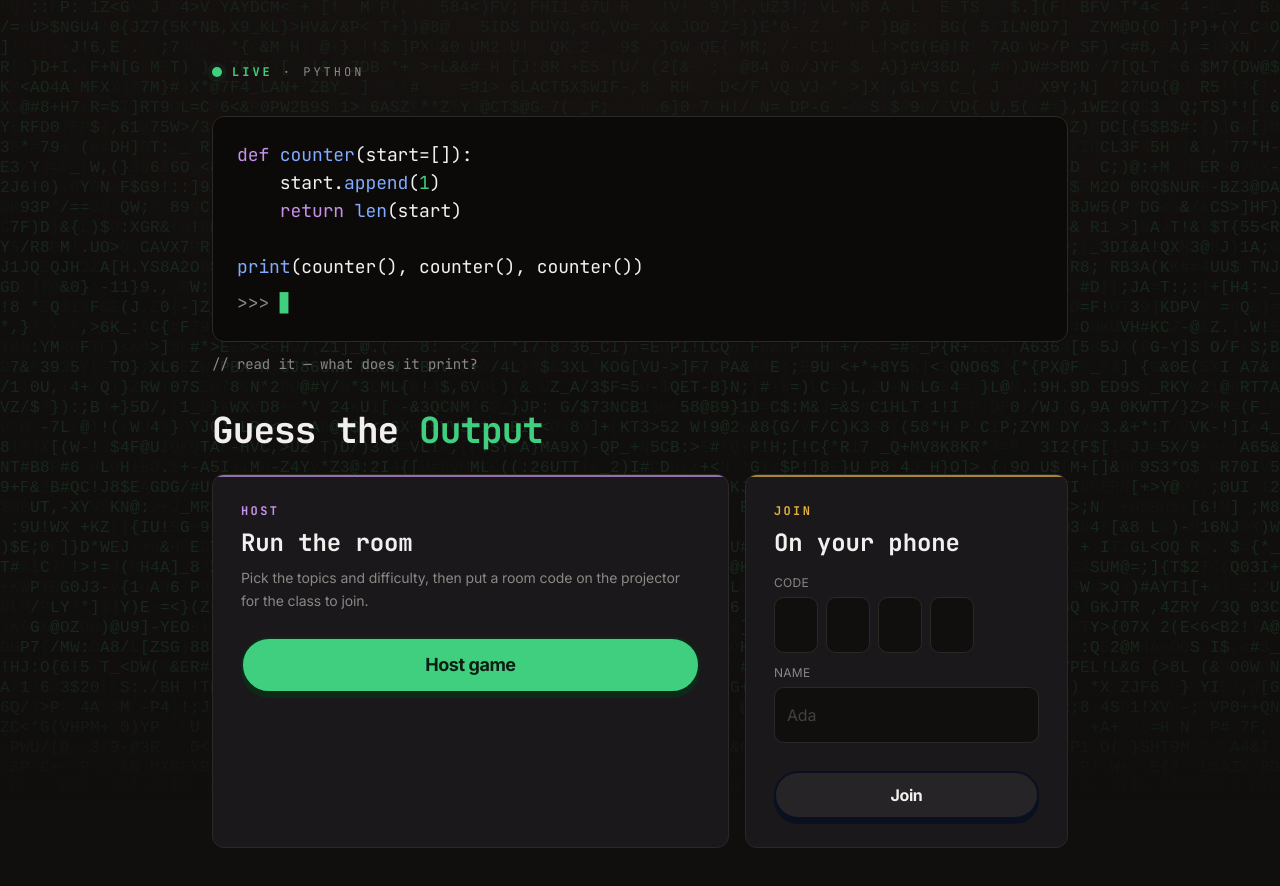
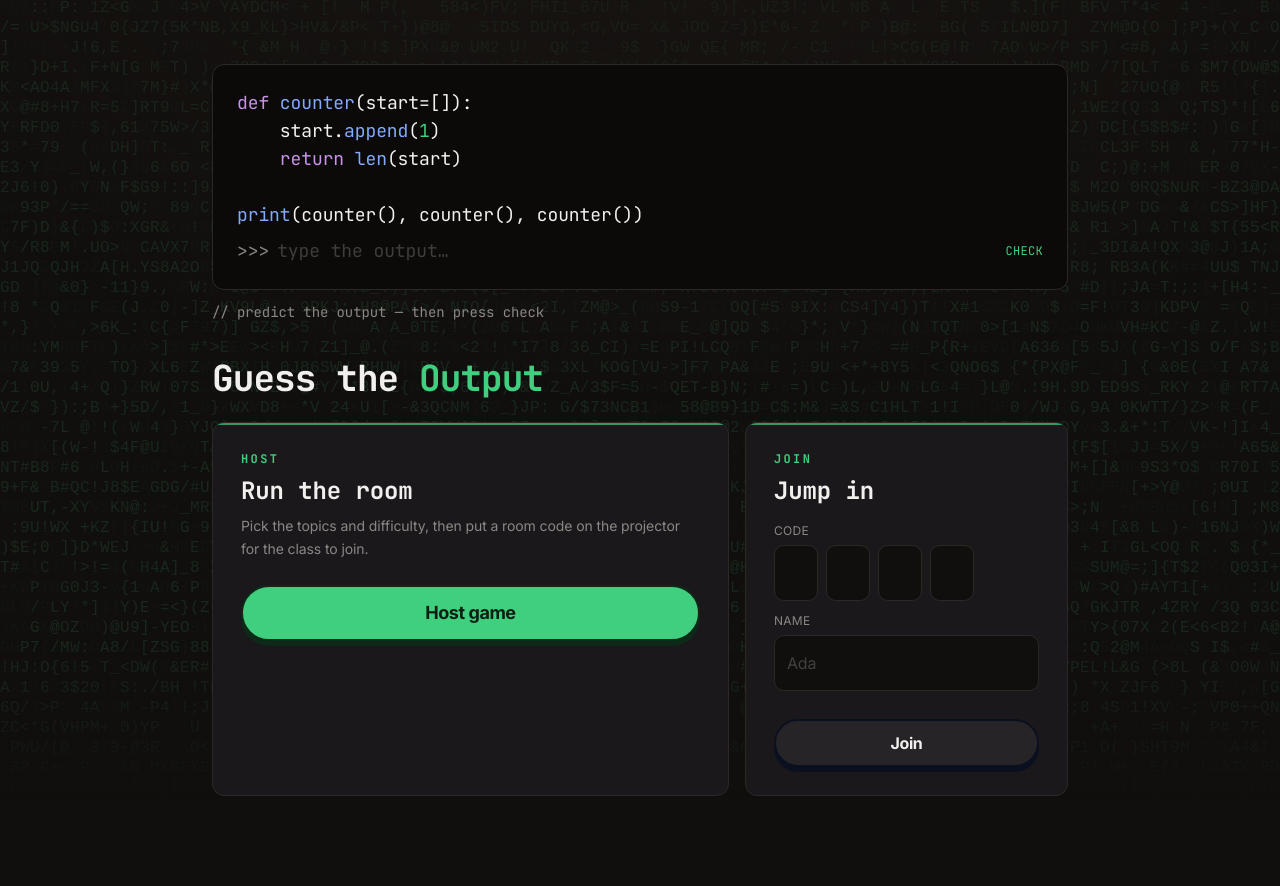
Before and after one commit to opensource-iis/Guess-The-Output, a React (Vite) app in the folder client/: page / in a window 1280 px wide. Shown: the top 886 px of the page. After the commit the page ends 860 px from the top, so only its background shows below. Built offline with nearby package versions, Linux system fonts and the light colour scheme; the HTML template or start-up script is replaced by a standard one.

Commit message:
Make the landing demo interactive and switch the cards to green

```diff
--- a/client/src/screens/Landing.tsx
+++ b/client/src/screens/Landing.tsx
@@ -10,6 +10,10 @@ const HERO = `def counter(start=[]):
     return len(start)
 
 print(counter(), counter(), counter())`
+
+// The hero snippet actually prints "1 2 3" — the default list is shared across the calls.
+const HERO_OUTPUT = '1 2 3'
+const normOut = (s: string) => s.trim().replace(/\s+/g, ' ')
 
 const CODE_LEN = 4
 
@@ -29,6 +33,18 @@ export default function Landing() {
   const [error, setError] = useState('')
   const boxRefs = useRef<(HTMLInputElement | null)[]>([])
   const code = chars.join('')
+
+  // Interactive demo — the visitor predicts the output right on the landing.
+  const [guess, setGuess] = useState('')
+  const [checked, setChecked] = useState<null | 'correct' | 'wrong'>(null)
+  function submitGuess(e: React.FormEvent) {
+    e.preventDefault()
+    setChecked(normOut(guess) === normOut(HERO_OUTPUT) ? 'correct' : 'wrong')
+  }
+  function resetGuess() {
+    setGuess('')
+    setChecked(null)
+  }
 
   function setChar(i: number, raw: string) {
     const c = cleanChar(raw)
@@ -75,16 +91,6 @@ export default function Landing() {
   return (
     <main className="relative min-h-full">
       <div className="mx-auto flex min-h-full w-full max-w-4xl flex-col justify-center gap-9 px-5 py-12 sm:py-16">
-        {/* Live badge with a real pulsing dot */}
-        <div className="flex items-center gap-2.5">
-          <span className="relative flex h-2.5 w-2.5">
-            <span className="absolute inline-flex h-full w-full animate-ping rounded-full bg-primary opacity-70" />
-            <span className="relative inline-flex h-2.5 w-2.5 rounded-full bg-primary" />
-          </span>
-          <span className="font-display text-xs font-semibold uppercase tracking-[0.25em] text-primary">Live</span>
-          <span className="font-display text-xs uppercase tracking-[0.25em] text-muted-foreground">· Python</span>
-        </div>
-
         {/* SIGNATURE — the snippet is the hero, not a headline over noise */}
         <section className="animate-title-in">
           <div className="overflow-x-auto rounded-xl border border-border bg-[#0c0a09] px-5 py-5 shadow-sm sm:px-6 sm:py-6">
@@ -92,11 +98,46 @@ export default function Landing() {
               className="font-mono text-[15px] leading-relaxed text-foreground sm:text-lg"
               dangerouslySetInnerHTML={{ __html: highlighted }}
             />
-            <div className="mt-2 font-mono text-[15px] text-muted-foreground sm:text-lg">
-              &gt;&gt;&gt; <span className="animate-blink text-primary">▋</span>
-            </div>
+            {checked === null ? (
+              <form onSubmit={submitGuess} className="mt-2 flex items-center gap-2 font-mono text-[15px] sm:text-lg">
+                <span className="shrink-0 text-muted-foreground">&gt;&gt;&gt;</span>
+                <input
+                  value={guess}
+                  onChange={(e) => setGuess(e.target.value)}
+                  placeholder="type the output…"
+                  aria-label="Predict the output"
+                  autoComplete="off"
+                  spellCheck={false}
+                  className="min-w-0 flex-1 bg-transparent font-mono text-foreground caret-primary outline-none placeholder:text-muted-foreground/40"
+                />
+                <button type="submit" className="shrink-0 font-display text-xs uppercase tracking-wide text-primary hover:underline">
+                  check
+                </button>
+              </form>
+            ) : (
+              <div className="mt-2 font-mono text-[15px] sm:text-lg">
+                <div>
+                  <span className="text-muted-foreground">&gt;&gt;&gt;</span>{' '}
+                  <span className="text-foreground">{guess.trim() || '(nothing)'}</span>
+                </div>
+                {checked === 'correct' ? (
+                  <p className="mt-1 text-primary">✓ nice — it prints <span className="font-bold">1 2 3</span></p>
+                ) : (
+                  <p className="mt-1 text-destructive">
+                    ✗ not quite — it prints <span className="font-bold text-foreground">1 2 3</span> (the default list is shared)
+                  </p>
+                )}
+                <button
+                  type="button"
+                  onClick={resetGuess}
+                  className="mt-1 font-display text-xs uppercase tracking-wide text-muted-foreground hover:text-foreground"
+                >
+                  try again
+                </button>
+              </div>
+            )}
           </div>
-          <p className="mt-3 font-display text-sm text-muted-foreground">// read it — what does it print?</p>
+          <p className="mt-3 font-display text-sm text-muted-foreground">// predict the output — then press check</p>
         </section>
 
         {/* RESOLUTION — the game name + actions sit below the signature */}
@@ -108,9 +149,9 @@ export default function Landing() {
           <div className="mt-6 grid gap-4 lg:grid-cols-[1.6fr_1fr]">
             {/* HOST — the dominant action (violet host emphasis), 3D tilt card */}
             <TiltedCard className="relative overflow-hidden rounded-xl border border-border bg-card p-6 sm:p-7" rotateAmplitude={9}>
-              <span className="absolute inset-x-0 top-0 h-0.5 bg-keyword/70" aria-hidden="true" />
+              <span className="absolute inset-x-0 top-0 h-0.5 bg-primary/70" aria-hidden="true" />
               <div className="flex h-full flex-col">
-                <span className="font-display text-xs font-semibold uppercase tracking-[0.2em] text-keyword">Host</span>
+                <span className="font-display text-xs font-semibold uppercase tracking-[0.2em] text-primary">Host</span>
                 <h2 className="mt-2 font-display text-2xl font-bold text-foreground">Run the room</h2>
                 <p className="mt-2 max-w-md text-sm leading-relaxed text-muted-foreground">
                   Pick the topics and difficulty, then put a room code on the projector for the class to join.
@@ -123,10 +164,10 @@ export default function Landing() {
 
             {/* JOIN — compact, one-thumb (amber join emphasis), 3D tilt card */}
             <TiltedCard className="relative overflow-hidden rounded-xl border border-border bg-card p-6 sm:p-7" rotateAmplitude={9}>
-              <span className="absolute inset-x-0 top-0 h-0.5 bg-string/70" aria-hidden="true" />
+              <span className="absolute inset-x-0 top-0 h-0.5 bg-primary/70" aria-hidden="true" />
               <form onSubmit={handleJoin} className="flex h-full flex-col" noValidate>
-              <span className="font-display text-xs font-semibold uppercase tracking-[0.2em] text-string">Join</span>
-              <h2 className="mt-2 font-display text-2xl font-bold text-foreground">On your phone</h2>
+              <span className="font-display text-xs font-semibold uppercase tracking-[0.2em] text-primary">Join</span>
+              <h2 className="mt-2 font-display text-2xl font-bold text-foreground">Jump in</h2>
 
               <div className="mt-4 flex flex-wrap items-end gap-x-3 gap-y-3">
                 <div>
```
